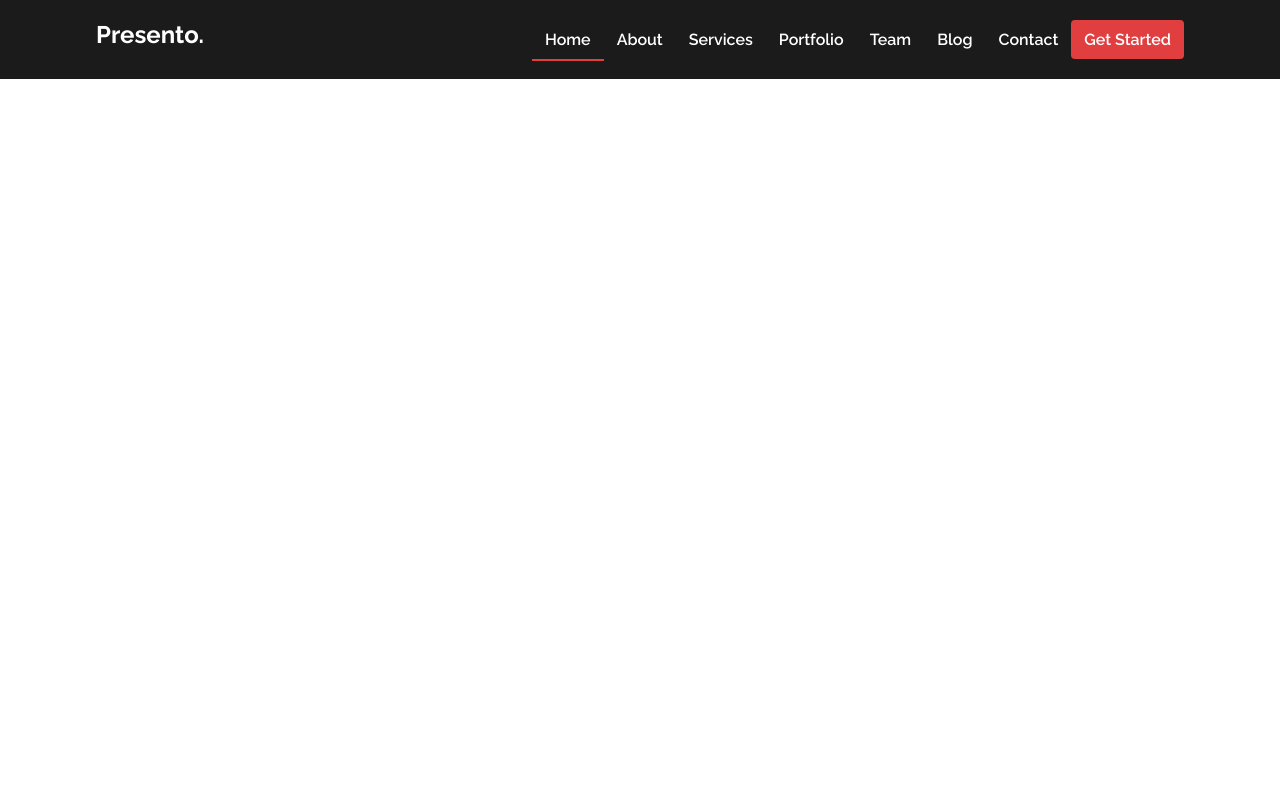
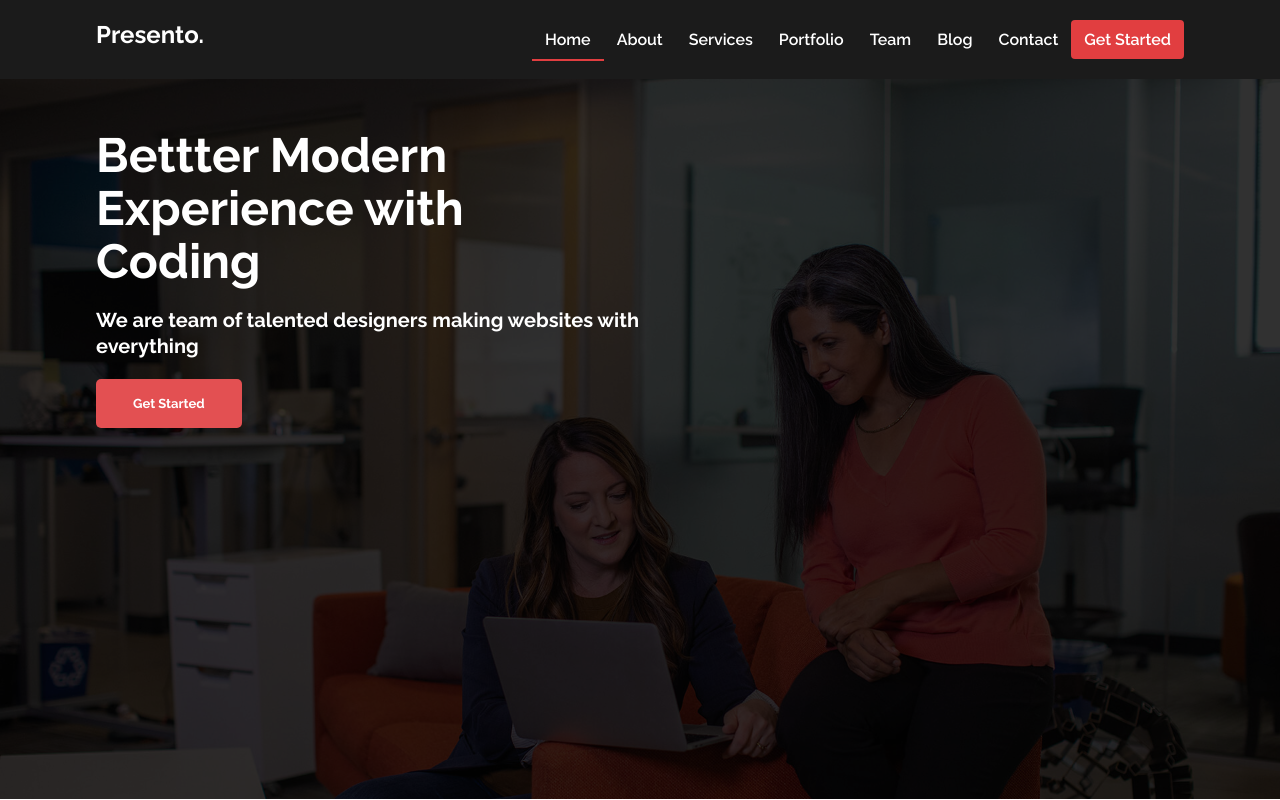
Before and after one commit to ashik-ashik/presento-langing, a plain HTML site: page index.html in a window 1280 px wide. Drawn offline with nearby package versions, Linux system fonts and the light colour scheme.

Commit message:
[ADD] hero section added

```diff
--- a/css/includes/_global-classes.scss
+++ b/css/includes/_global-classes.scss
@@ -141,6 +141,7 @@
 }
 
 // global buttons
+.button,
 button{
   border: none;
   outline: none;
@@ -182,3 +183,8 @@ body{
   width: 100%;
   overflow-x: hidden;
 }
+
+// section default padding
+.sec{
+  padding: 50px 0;
+}
--- a/css/includes/_page-design.scss
+++ b/css/includes/_page-design.scss
@@ -87,3 +87,40 @@
 }
 
 /* ! header design end */
+
+
+/* hero section start */
+#hero{
+  background: #000000ce url(../img/hero-bg.jpg) center;
+  background-blend-mode: multiply;
+  background-size: cover;
+  height: 90vh;
+
+  .d-grid{
+    @include grid(2, 1fr);
+    height: 100%;
+    align-items: center;
+
+    .hero-title{
+      margin-bottom: 20px;
+      line-height: 1.1em;
+    }
+    h4{
+      line-height: 1.3em;
+      margin-bottom: 20px;
+    }
+    .hero-btn{
+      color: $white;
+      background: $kom-red;
+      border: 2px solid transparent;
+      padding: 15px 35px;
+      border-radius: 5px;
+    }
+    .hero-btn:hover{
+      border-color: $white;
+      background: transparent;
+    }
+  }
+
+}
+/* ! hero section end */
--- a/index.html
+++ b/index.html
@@ -52,6 +52,23 @@
   </header>
 
 
+  <main>
+
+    <!-- hero section -->
+    <section class="hero sec" id="hero">
+      <div class="container">
+        <div class="d-grid">
+          <div class="hero-content">
+            <h1 class="hero-title c-white fs-48 fw-0">Bettter Modern <br>Experience with <br>Coding</h1>
+            <h4 class="c-white fs-20">We are team of talented designers making websites with everything</h4>
+            <a href="#" class="button hero-btn">Get Started</a>
+          </div>
+        </div>
+      </div>
+    </section>
+    <!-- ! hero section -->
+  </main>
+
 
 
 
```
Also changed, not shown: css/index.css, 1 other file.
